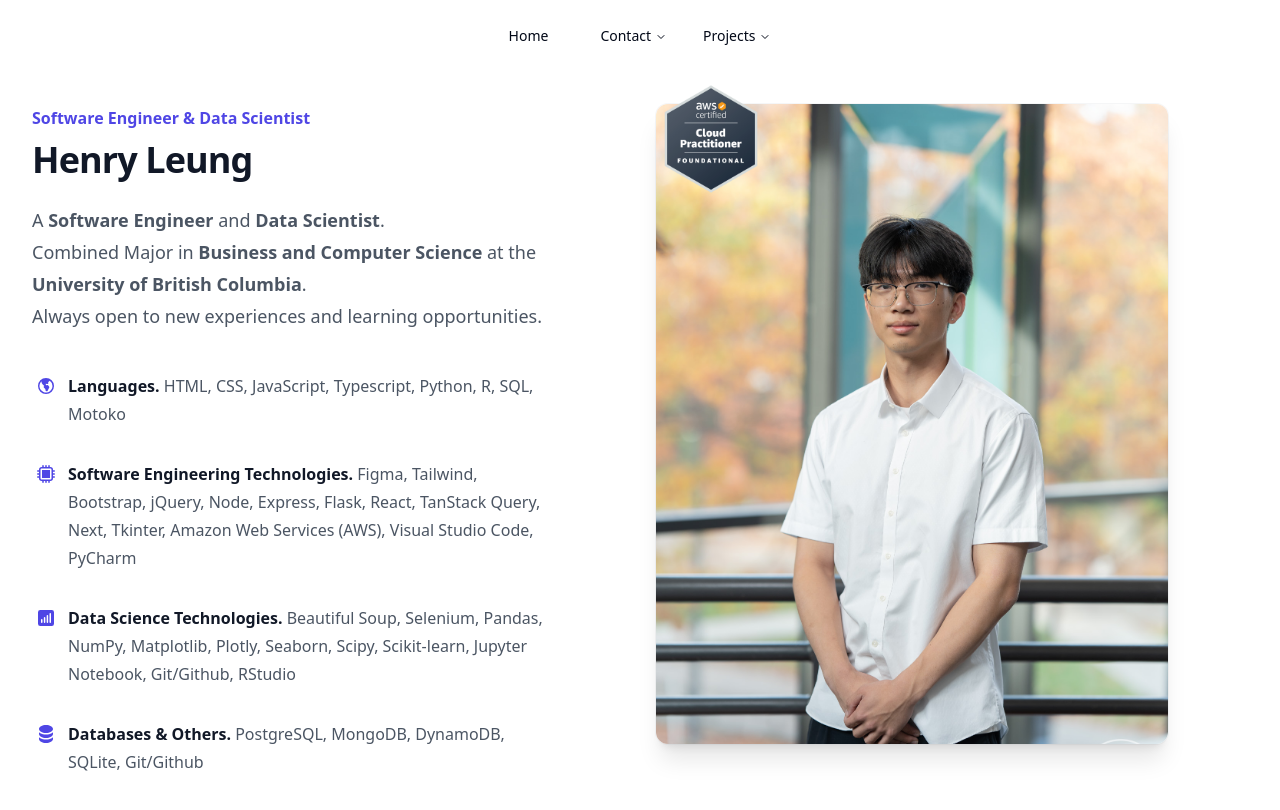
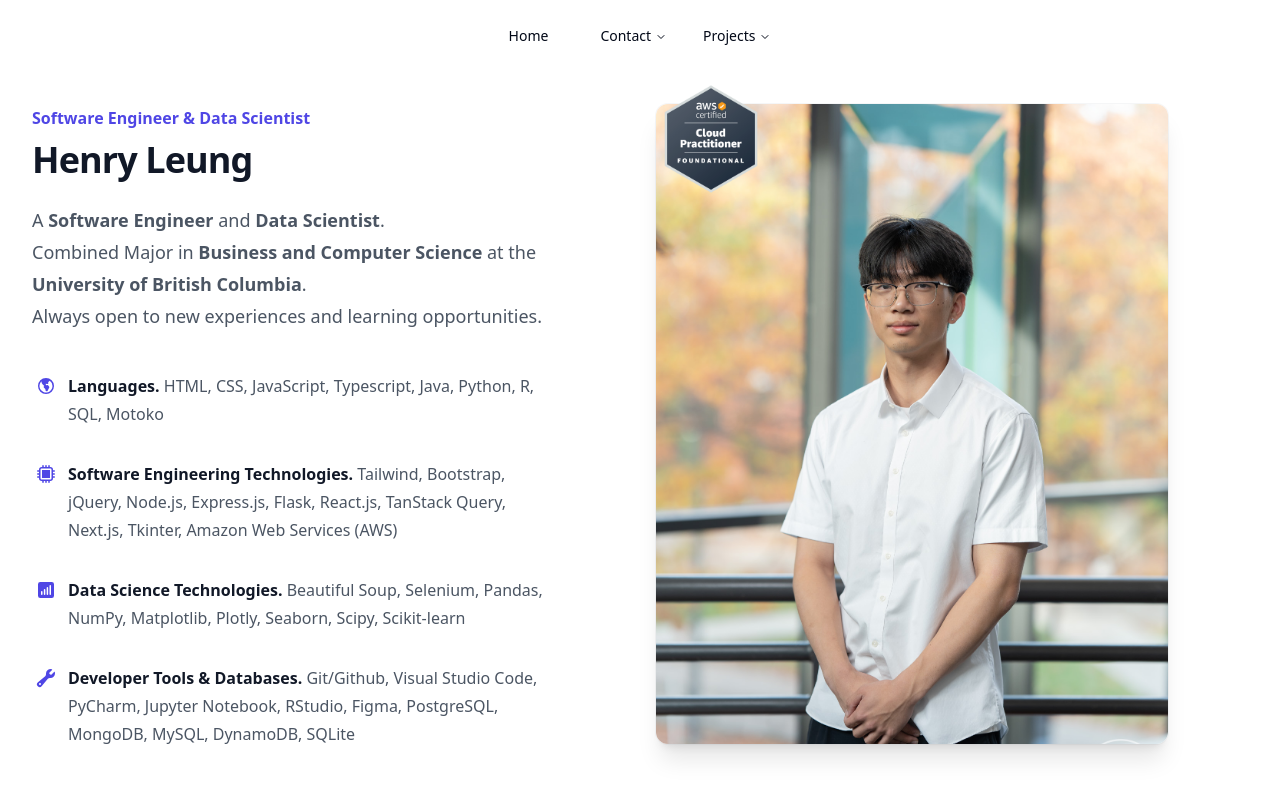
Before and after one commit to HenryLeungJ/personal-website, a Next.js app: page / in a window 1280 px wide. Shown: the top 810 px of the page. Built offline with nearby package versions, Linux system fonts and the light colour scheme.

Commit message:
ui changes

```diff
--- a/src/components/me.tsx
+++ b/src/components/me.tsx
@@ -3,31 +3,34 @@ import {
   GlobeAmericasIcon,
   ChartBarSquareIcon,
   CircleStackIcon,
+  WrenchIcon,
 } from "@heroicons/react/20/solid";
 import Image from "next/image";
 
 const features = [
   {
     name: "Languages.",
-    description: "HTML, CSS, JavaScript, Typescript, Python, R, SQL, Motoko",
+    description:
+      "HTML, CSS, JavaScript, Typescript, Java, Python, R, SQL, Motoko",
     icon: GlobeAmericasIcon,
   },
   {
     name: "Software Engineering Technologies.",
     description:
-      "Figma, Tailwind, Bootstrap, jQuery, Node, Express, Flask, React, TanStack Query, Next, Tkinter, Amazon Web Services (AWS), Visual Studio Code, PyCharm",
+      "Tailwind, Bootstrap, jQuery, Node.js, Express.js, Flask, React.js, TanStack Query, Next.js, Tkinter, Amazon Web Services (AWS)",
     icon: CpuChipIcon,
   },
   {
     name: "Data Science Technologies.",
     description:
-      "Beautiful Soup, Selenium, Pandas, NumPy, Matplotlib, Plotly, Seaborn, Scipy, Scikit-learn, Jupyter Notebook, Git/Github, RStudio",
+      "Beautiful Soup, Selenium, Pandas, NumPy, Matplotlib, Plotly, Seaborn, Scipy, Scikit-learn",
     icon: ChartBarSquareIcon,
   },
   {
-    name: "Databases & Others.",
-    description: "PostgreSQL, MongoDB, DynamoDB, SQLite, Git/Github",
-    icon: CircleStackIcon,
+    name: "Developer Tools & Databases.",
+    description:
+      "Git/Github, Visual Studio Code, PyCharm, Jupyter Notebook, RStudio, Figma, PostgreSQL, MongoDB, MySQL, DynamoDB, SQLite",
+    icon: WrenchIcon,
   },
 ];
 
```
